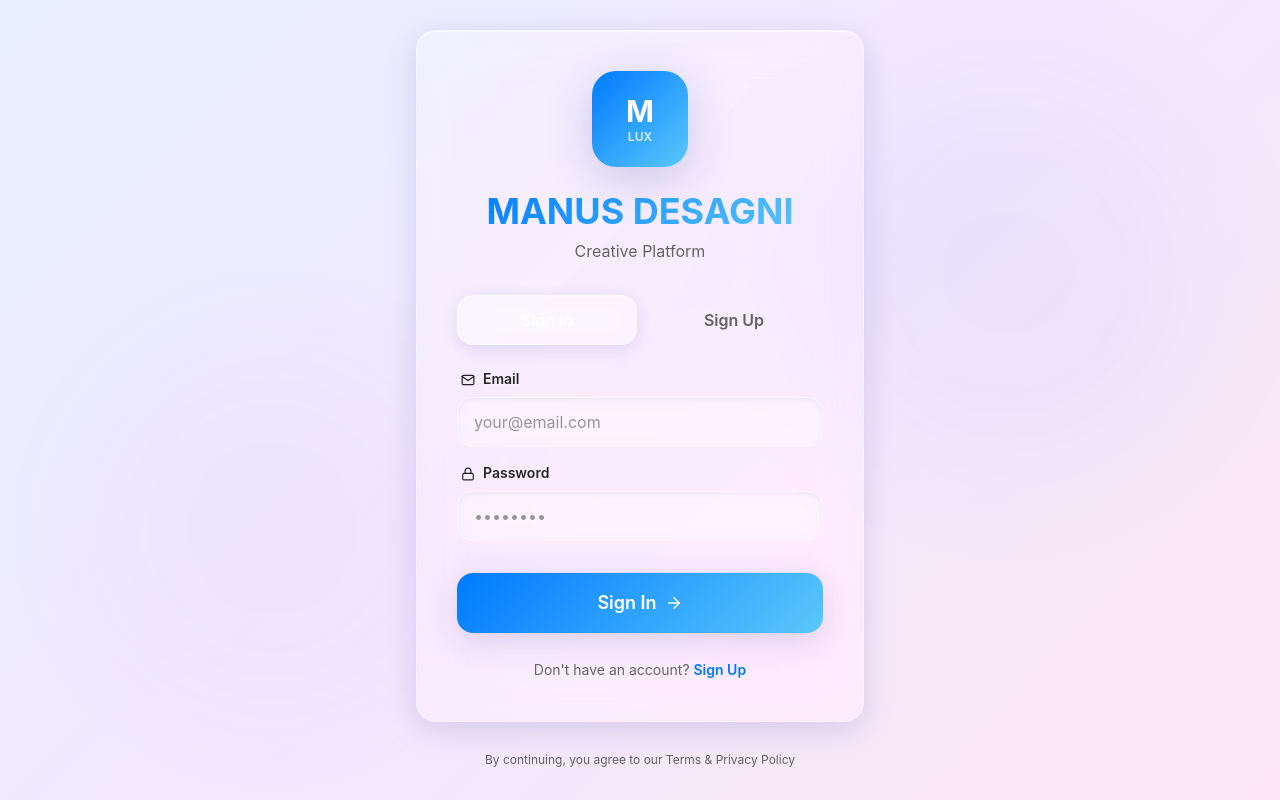
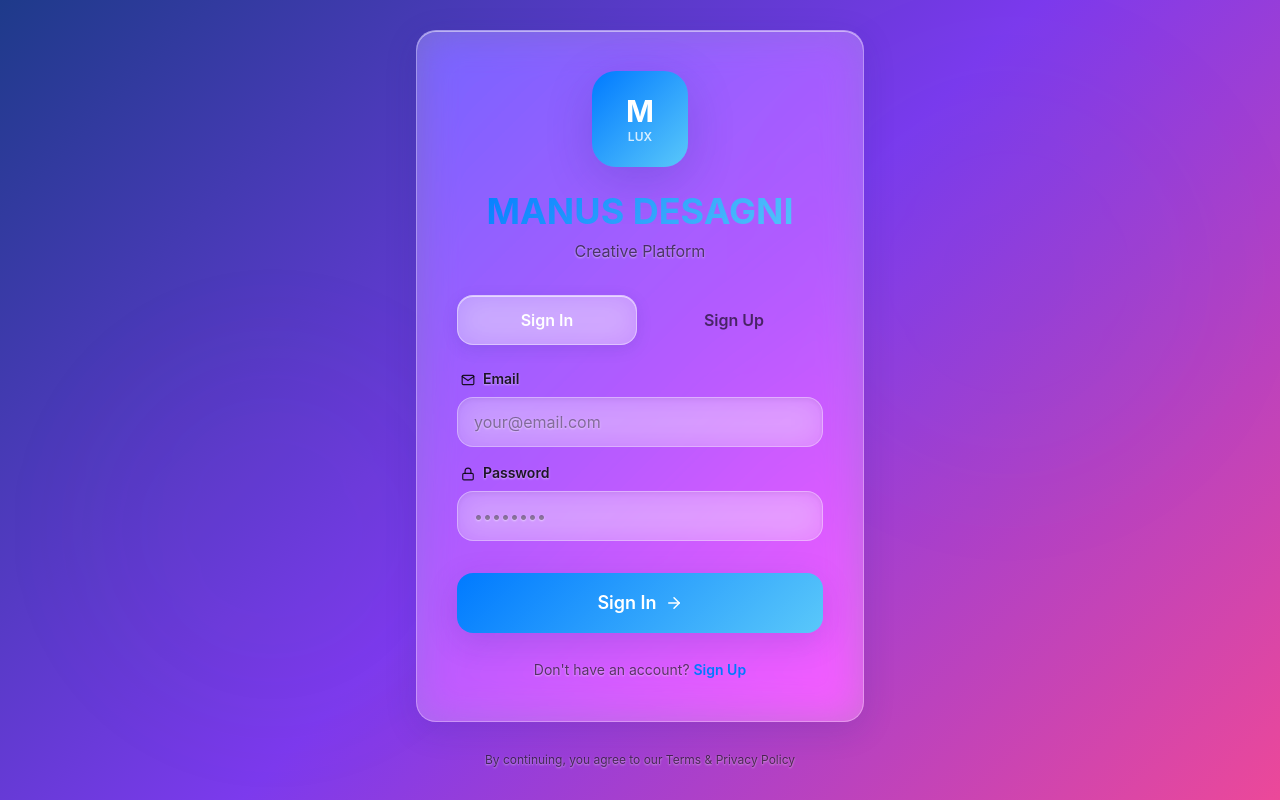
Before and after one commit to kaykysantoslima12-del/Manus_lux_web, a Next.js app: page /auth in a window 1280 px wide. Built offline with nearby package versions, Linux system fonts and the light colour scheme; no server answers.

Commit message:
🎨 Intensificar cores do login - Gradiente azul escuro → roxo → rosa vibrante

```diff
--- a/src/styles/globals.css
+++ b/src/styles/globals.css
@@ -13,9 +13,9 @@ html {
 }
 
 body {
-  background: linear-gradient(135deg, #E8F0FE 0%, #F3E8FF 50%, #FCE7F3 100%);
+  background: linear-gradient(135deg, #1E3A8A 0%, #7C3AED 50%, #EC4899 100%);
   background-attachment: fixed;
-  color: #000000;
+  color: #FFFFFF;
   font-family: -apple-system, BlinkMacSystemFont, "SF Pro Display", "Segoe UI", "Roboto", "Helvetica Neue", sans-serif;
   -webkit-font-smoothing: antialiased;
   -moz-osx-font-smoothing: grayscale;
--- a/tailwind.config.js
+++ b/tailwind.config.js
@@ -34,7 +34,7 @@ module.exports = {
         },
       },
       backgroundImage: {
-        'gradient-glass': 'linear-gradient(135deg, #E8F0FE 0%, #F3E8FF 50%, #FCE7F3 100%)',
+        'gradient-glass': 'linear-gradient(135deg, #1E3A8A 0%, #7C3AED 50%, #EC4899 100%)',
         'gradient-glass-dark': 'linear-gradient(135deg, #1C1C1E 0%, #2C2C2E 100%)',
         'gradient-blue': 'linear-gradient(135deg, #007AFF 0%, #5AC8FA 100%)',
         'gradient-purple': 'linear-gradient(135deg, #AF52DE 0%, #5856D6 100%)',
```
